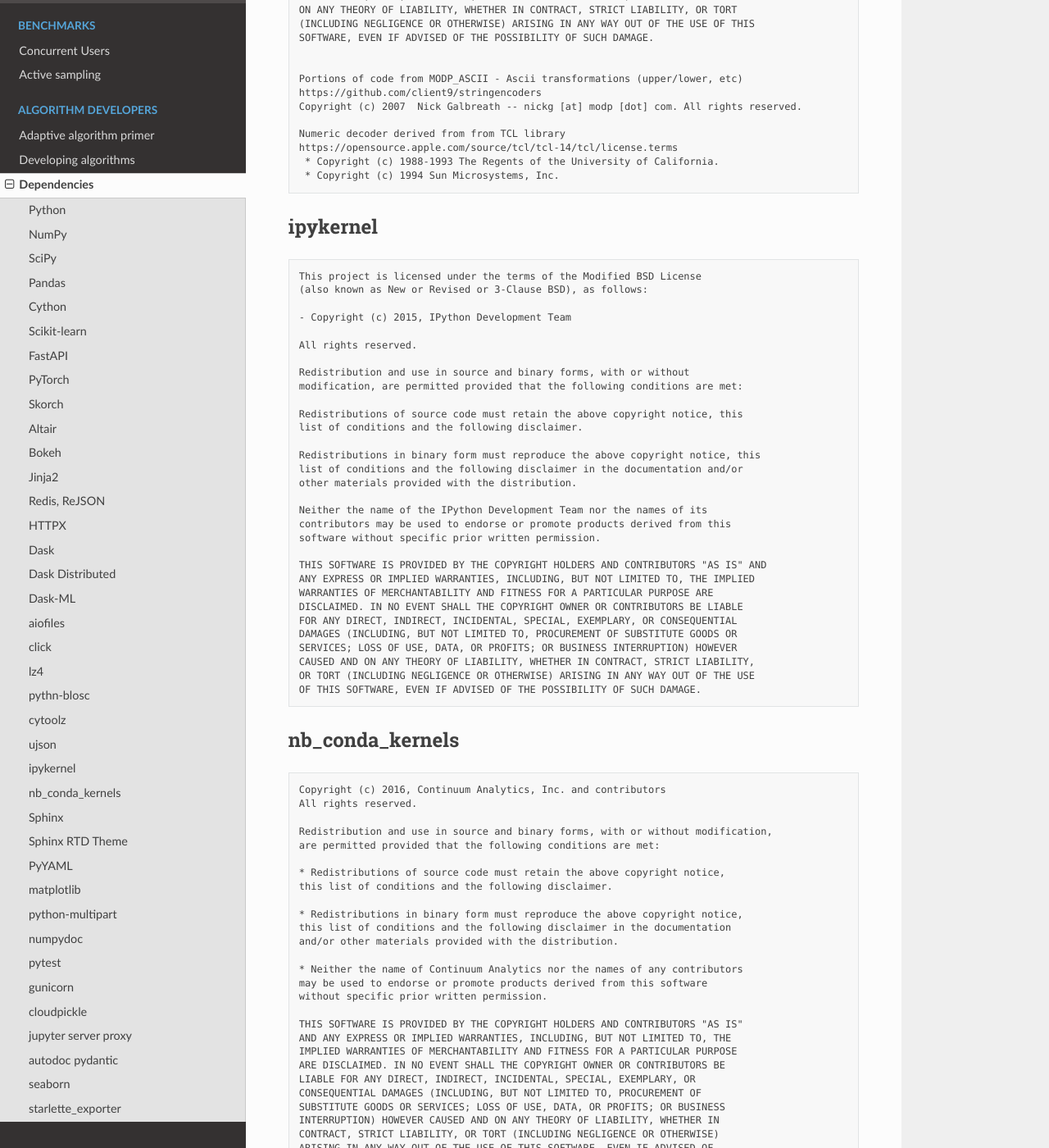
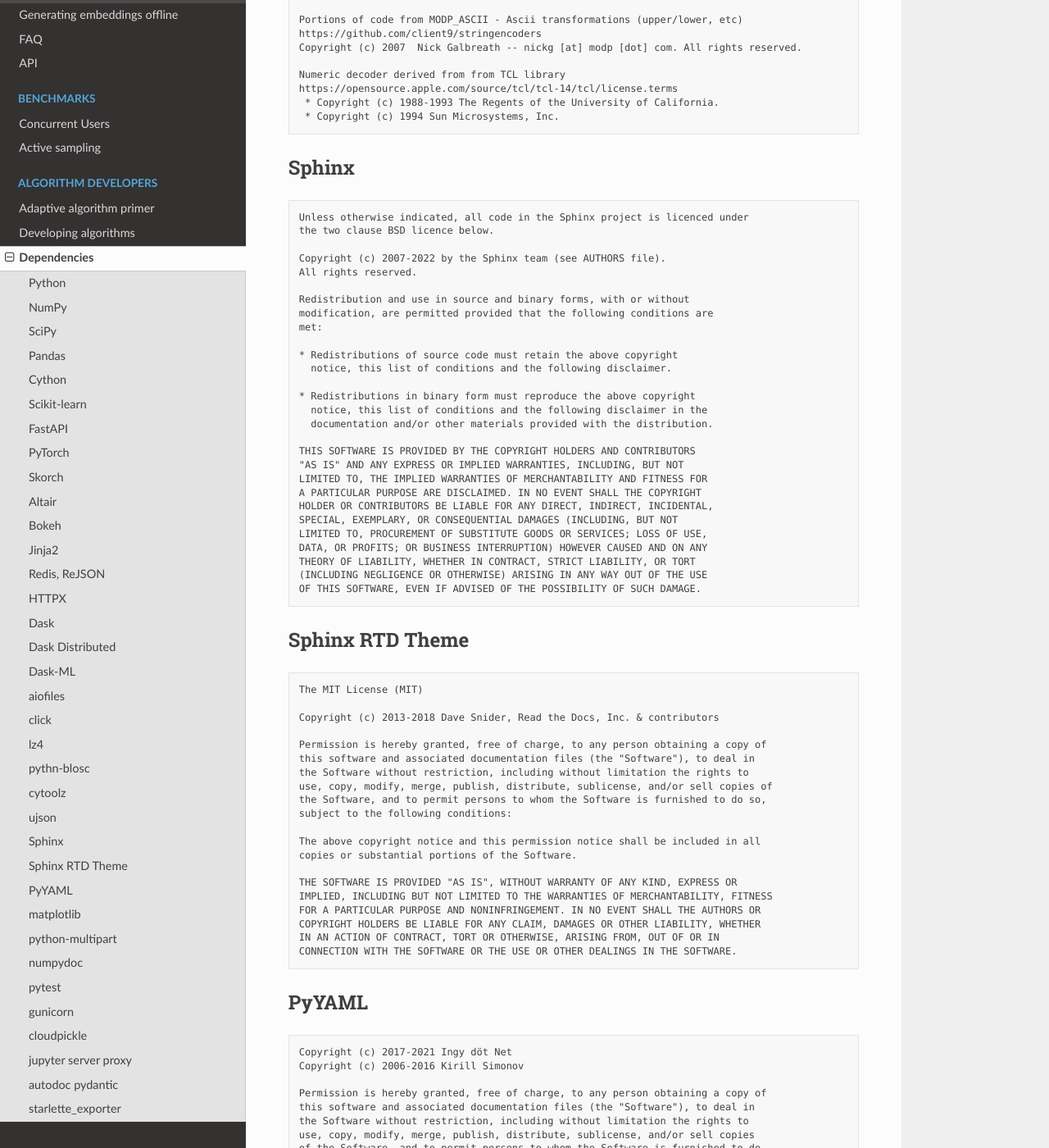
Before and after one commit to stsievert/salmon, a Sphinx documentation site: the page built from docs/source/deps.rst, in a window 1280 px wide and 1400 px high, scrolled down 20731 px. Shown: the whole window at 82% size. Built offline with Sphinx 7.4.7 and the Read the Docs theme 2.0.0, drawn with Linux system fonts in a browser that asks for light colours; some of the changed text lies outside the part shown.

Commit message:
remove unneeded deps

```diff
--- a/docs/source/deps.rst
+++ b/docs/source/deps.rst
@@ -29,8 +29,6 @@
 * pythn-blosc (`python-block's license <https://github.com/Blosc/python-blosc/blob/main/LICENSE.txt>`_)
 * cytoolz (`cytoolz's license <https://github.com/pytoolz/cytoolz/blob/master/LICENSE.txt>`_)
 * ujson (`ujson's license <https://github.com/ultrajson/ultrajson/blob/main/LICENSE.txt>`_)
-* ipykernel (`ipykernel's license <https://pypi.org/project/ipykernel/>`_)
-* nb_conda_kernels (`nb_conda_kernel's license <https://github.com/Anaconda-Platform/nb_conda_kernels/blob/master/LICENSE>`_)
 * Sphinx (`Sphinx's license <https://github.com/sphinx-doc/sphinx/blob/master/LICENSE>`_)
 * Sphinx RTD Theme (`Sphinx RTD Theme's license <https://github.com/readthedocs/sphinx_rtd_theme/blob/master/LICENSE>`_)
 * PyYAML (`PyYAML's license <https://github.com/yaml/pyyaml/blob/master/LICENSE>`_)
@@ -42,7 +40,6 @@
 * cloudpickle (`cloudpickle's license <https://github.com/cloudpipe/cloudpickle/blob/master/LICENSE>`_)
 * jupyter-server-proxy (`jupyter-server-proxy's license <https://github.com/jupyterhub/jupyter-server-proxy/blob/main/LICENSE>`_)
 * autodoc pydantic (`autodoc's license <https://github.com/mansenfranzen/autodoc_pydantic/blob/main/LICENSE>`_)
-* seaborn (`seaborn's license <https://github.com/mwaskom/seaborn/blob/master/LICENSE.md>`_)
 * starlette_exporter (`starlette_exporter's license <https://github.com/stephenhillier/starlette_exporter/blob/master/LICENSE>`_)
 
 
@@ -1228,77 +1225,6 @@
     * Copyright (c) 1988-1993 The Regents of the University of California.
     * Copyright (c) 1994 Sun Microsystems, Inc.
 
-ipykernel
----------
-
-.. code-block:: none
-
-   This project is licensed under the terms of the Modified BSD License
-   (also known as New or Revised or 3-Clause BSD), as follows:
-
-   - Copyright (c) 2015, IPython Development Team
-
-   All rights reserved.
-
-   Redistribution and use in source and binary forms, with or without
-   modification, are permitted provided that the following conditions are met:
-
-   Redistributions of source code must retain the above copyright notice, this
-   list of conditions and the following disclaimer.
-
-   Redistributions in binary form must reproduce the above copyright notice, this
-   list of conditions and the following disclaimer in the documentation and/or
-   other materials provided with the distribution.
-
-   Neither the name of the IPython Development Team nor the names of its
-   contributors may be used to endorse or promote products derived from this
-   software without specific prior written permission.
-
-   THIS SOFTWARE IS PROVIDED BY THE COPYRIGHT HOLDERS AND CONTRIBUTORS "AS IS" AND
-   ANY EXPRESS OR IMPLIED WARRANTIES, INCLUDING, BUT NOT LIMITED TO, THE IMPLIED
-   WARRANTIES OF MERCHANTABILITY AND FITNESS FOR A PARTICULAR PURPOSE ARE
-   DISCLAIMED. IN NO EVENT SHALL THE COPYRIGHT OWNER OR CONTRIBUTORS BE LIABLE
-   FOR ANY DIRECT, INDIRECT, INCIDENTAL, SPECIAL, EXEMPLARY, OR CONSEQUENTIAL
-   DAMAGES (INCLUDING, BUT NOT LIMITED TO, PROCUREMENT OF SUBSTITUTE GOODS OR
-   SERVICES; LOSS OF USE, DATA, OR PROFITS; OR BUSINESS INTERRUPTION) HOWEVER
-   CAUSED AND ON ANY THEORY OF LIABILITY, WHETHER IN CONTRACT, STRICT LIABILITY,
-   OR TORT (INCLUDING NEGLIGENCE OR OTHERWISE) ARISING IN ANY WAY OUT OF THE USE
-   OF THIS SOFTWARE, EVEN IF ADVISED OF THE POSSIBILITY OF SUCH DAMAGE.
-
-nb_conda_kernels
-----------------
-
-.. code-block:: none
-
-   Copyright (c) 2016, Continuum Analytics, Inc. and contributors
-   All rights reserved.
-
-   Redistribution and use in source and binary forms, with or without modification,
-   are permitted provided that the following conditions are met:
-
-   * Redistributions of source code must retain the above copyright notice,
-   this list of conditions and the following disclaimer.
-
-   * Redistributions in binary form must reproduce the above copyright notice,
-   this list of conditions and the following disclaimer in the documentation
-   and/or other materials provided with the distribution.
-
-   * Neither the name of Continuum Analytics nor the names of any contributors
-   may be used to endorse or promote products derived from this software
-   without specific prior written permission.
-
-   THIS SOFTWARE IS PROVIDED BY THE COPYRIGHT HOLDERS AND CONTRIBUTORS "AS IS"
-   AND ANY EXPRESS OR IMPLIED WARRANTIES, INCLUDING, BUT NOT LIMITED TO, THE
-   IMPLIED WARRANTIES OF MERCHANTABILITY AND FITNESS FOR A PARTICULAR PURPOSE
-   ARE DISCLAIMED. IN NO EVENT SHALL THE COPYRIGHT OWNER OR CONTRIBUTORS BE
-   LIABLE FOR ANY DIRECT, INDIRECT, INCIDENTAL, SPECIAL, EXEMPLARY, OR
-   CONSEQUENTIAL DAMAGES (INCLUDING, BUT NOT LIMITED TO, PROCUREMENT OF
-   SUBSTITUTE GOODS OR SERVICES; LOSS OF USE, DATA, OR PROFITS; OR BUSINESS
-   INTERRUPTION) HOWEVER CAUSED AND ON ANY THEORY OF LIABILITY, WHETHER IN
-   CONTRACT, STRICT LIABILITY, OR TORT (INCLUDING NEGLIGENCE OR OTHERWISE)
-   ARISING IN ANY WAY OUT OF THE USE OF THIS SOFTWARE, EVEN IF ADVISED OF
-   THE POSSIBILITY OF SUCH DAMAGE.
-
 Sphinx
 ------
 
@@ -1645,40 +1571,6 @@
    LIABILITY, WHETHER IN AN ACTION OF CONTRACT, TORT OR OTHERWISE, ARISING FROM,
    OUT OF OR IN CONNECTION WITH THE SOFTWARE OR THE USE OR OTHER DEALINGS IN THE
    SOFTWARE.
-
-seaborn
--------
-
-.. code-block:: none
-
-   Copyright (c) 2012-2021, Michael L. Waskom
-   All rights reserved.
-
-   Redistribution and use in source and binary forms, with or without
-   modification, are permitted provided that the following conditions are met:
-
-   * Redistributions of source code must retain the above copyright notice, this
-     list of conditions and the following disclaimer.
-
-   * Redistributions in binary form must reproduce the above copyright notice,
-     this list of conditions and the following disclaimer in the documentation
-     and/or other materials provided with the distribution.
-
-   * Neither the name of the project nor the names of its
-     contributors may be used to endorse or promote products derived from
-     this software without specific prior written permission.
-
-   THIS SOFTWARE IS PROVIDED BY THE COPYRIGHT HOLDERS AND CONTRIBUTORS "AS IS"
-   AND ANY EXPRESS OR IMPLIED WARRANTIES, INCLUDING, BUT NOT LIMITED TO, THE
-   IMPLIED WARRANTIES OF MERCHANTABILITY AND FITNESS FOR A PARTICULAR PURPOSE ARE
-   DISCLAIMED. IN NO EVENT SHALL THE COPYRIGHT HOLDER OR CONTRIBUTORS BE LIABLE
-   FOR ANY DIRECT, INDIRECT, INCIDENTAL, SPECIAL, EXEMPLARY, OR CONSEQUENTIAL
-   DAMAGES (INCLUDING, BUT NOT LIMITED TO, PROCUREMENT OF SUBSTITUTE GOODS OR
-   SERVICES; LOSS OF USE, DATA, OR PROFITS; OR BUSINESS INTERRUPTION) HOWEVER
-   CAUSED AND ON ANY THEORY OF LIABILITY, WHETHER IN CONTRACT, STRICT LIABILITY,
-   OR TORT (INCLUDING NEGLIGENCE OR OTHERWISE) ARISING IN ANY WAY OUT OF THE USE
-   OF THIS SOFTWARE, EVEN IF ADVISED OF THE POSSIBILITY OF SUCH DAMAGE.
-
 
 starlette_exporter
 ------------------
--- a/requirements.txt
+++ b/requirements.txt
@@ -11,8 +11,6 @@
 ujson
 torch # cpuonly
 pyyaml
-ipykernel  # to run this environ in jupyter (required for viz)
-# nb_conda_kernels
 altair
 seaborn
 fastapi[all]
--- a/salmon.lock.yml
+++ b/salmon.lock.yml
@@ -11,11 +11,9 @@
   - cytoolz=0.12.0
   - dask=2021.11.2
   - distributed=2021.11.2
-  - ipykernel=6.17.1
   - jinja2=3.0.3
   - lz4=4.0.2
   - msgpack-python=1.0.4
-  - nb_conda_kernels=2.3.1
   - numpy=1.23.5
   - pandas=1.5.2
   - pip=22.3.1
@@ -86,7 +84,6 @@
     - redis==3.5.3
     - rejson==0.5.6
     - rfc3986==1.5.0
-    - seaborn==0.12.1
     - send2trash==1.8.0
     - simpervisor==0.4
     - skorch==0.12.1
```
Also changed, not shown: salmon.yml (+2 -6 lines).
